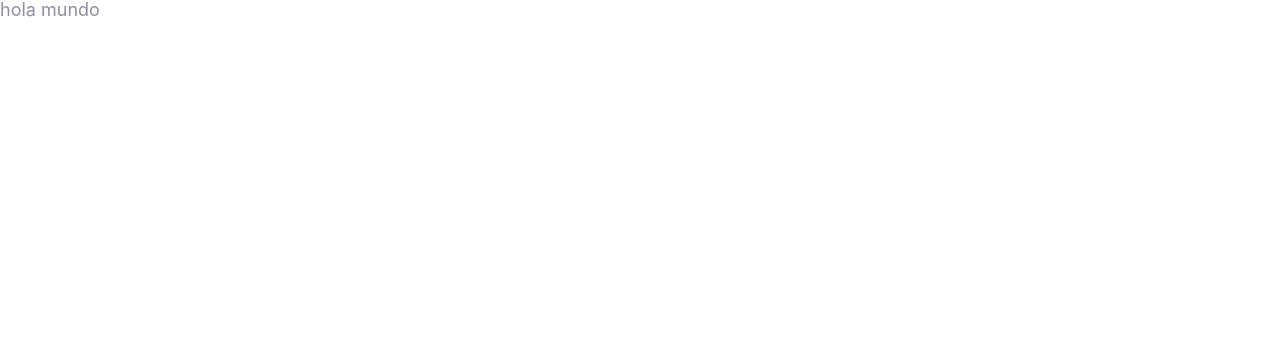
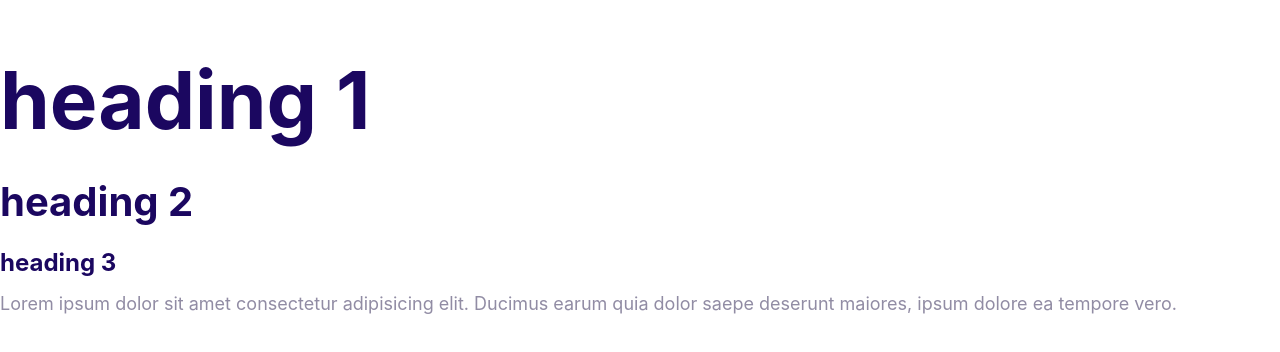
Before and after one commit to i2bgilberto/i2b-html-plus-css, a plain HTML site: page index.html in a window 1280 px wide. Drawn offline with Linux system fonts and the light colour scheme.

Commit message:
Test heading

```diff
--- a/index.html
+++ b/index.html
@@ -9,6 +9,9 @@
     <link rel="stylesheet" href="css/style.css">
 </head>
 <body>
-    hola mundo
+    <h1>heading 1</h1>
+    <h2>heading 2</h2>
+    <h3>heading 3</h3>
+    <p>Lorem ipsum dolor sit amet consectetur adipisicing elit. Ducimus earum quia dolor saepe deserunt maiores, ipsum dolore ea tempore vero.  </p>
 </body>
 </html>
```
